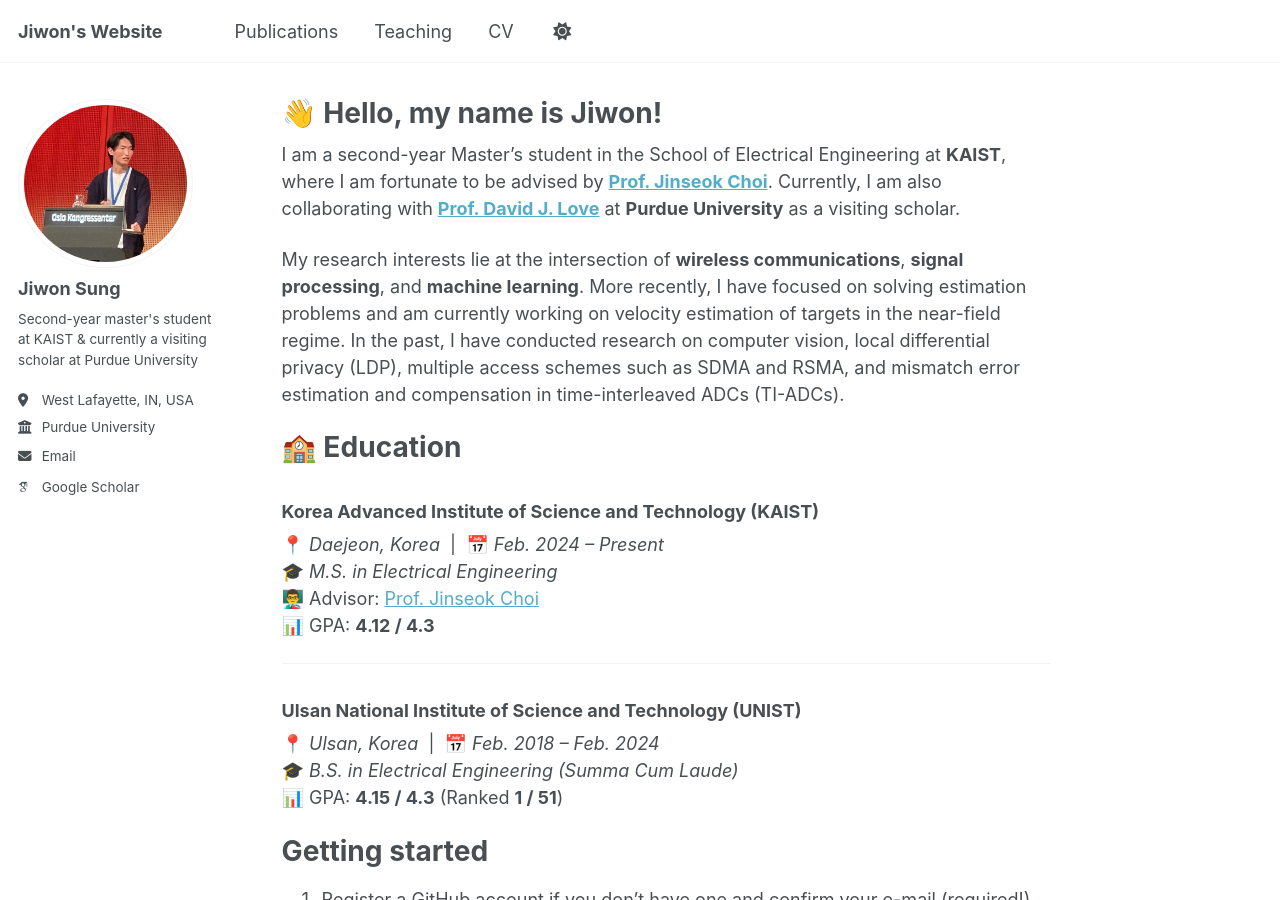
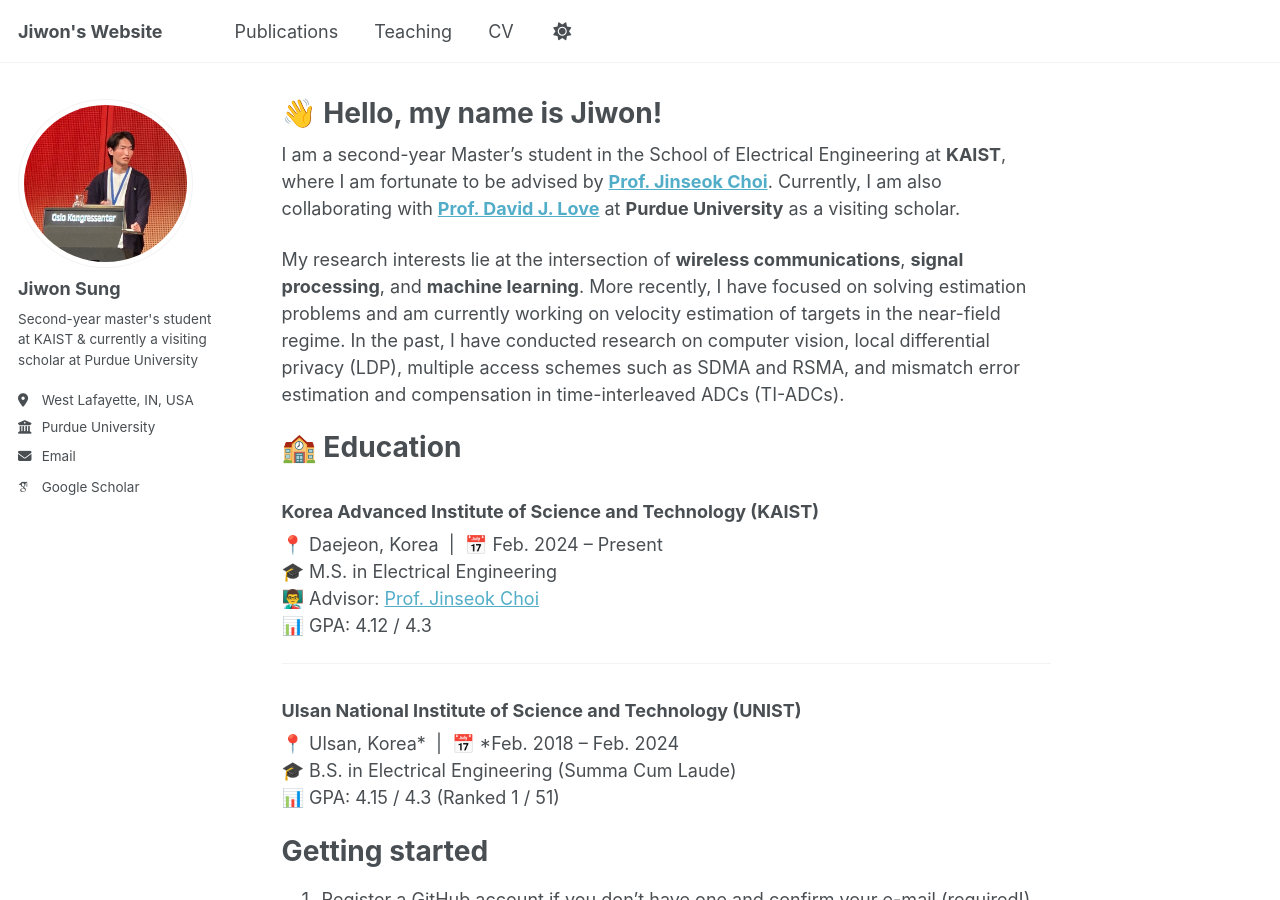
Before and after one commit to sunione/sunione.github.io, a Jekyll site: the page built from _pages/about.md, in a window 1280 px wide and 900 px high. Built offline with Jekyll 4.4.1, drawn with Linux system fonts in a browser that asks for light colours; some web fonts are replaced.

```diff
--- a/_pages/about.md
+++ b/_pages/about.md
@@ -19,17 +19,17 @@ My research interests lie at the intersection of **wireless communications**, **
 🏫 Education
 ======
 ### Korea Advanced Institute of Science and Technology (KAIST)
-📍 *Daejeon, Korea* &nbsp;|&nbsp; 📅 *Feb. 2024 – Present*
-🎓 *M.S. in Electrical Engineering*
+📍 Daejeon, Korea &nbsp;|&nbsp; 📅 Feb. 2024 – Present
+🎓 M.S. in Electrical Engineering
 👨‍🏫 Advisor: [Prof. Jinseok Choi](https://sic-x.kaist.ac.kr/professor)
-📊 GPA: **4.12 / 4.3**
+📊 GPA: 4.12 / 4.3
 
----
+----
 
 ### Ulsan National Institute of Science and Technology (UNIST)
-📍 *Ulsan, Korea* &nbsp;|&nbsp; 📅 *Feb. 2018 – Feb. 2024*
-🎓 *B.S. in Electrical Engineering (Summa Cum Laude)*
-📊 GPA: **4.15 / 4.3** (Ranked **1 / 51**)
+📍 Ulsan, Korea* &nbsp;|&nbsp; 📅 *Feb. 2018 – Feb. 2024
+🎓 B.S. in Electrical Engineering (Summa Cum Laude)
+📊 GPA: 4.15 / 4.3 (Ranked 1 / 51)
 
 
 
```
